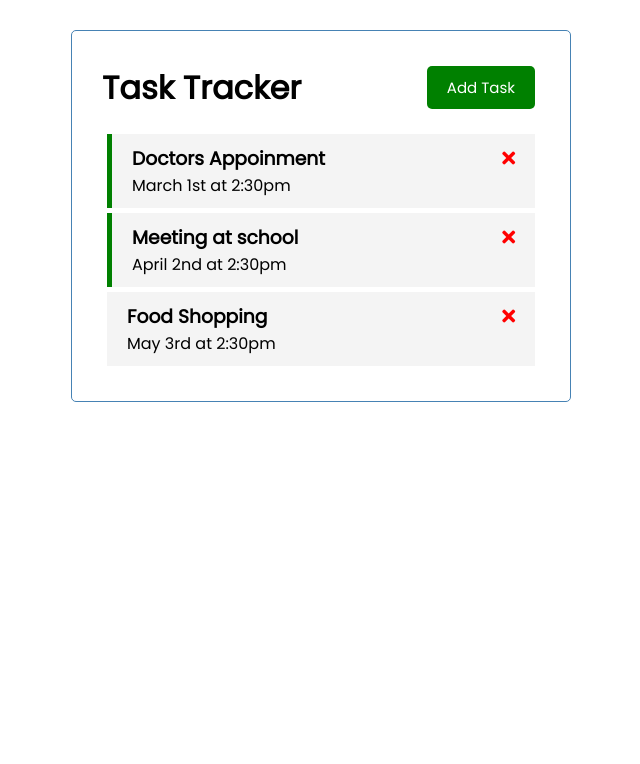
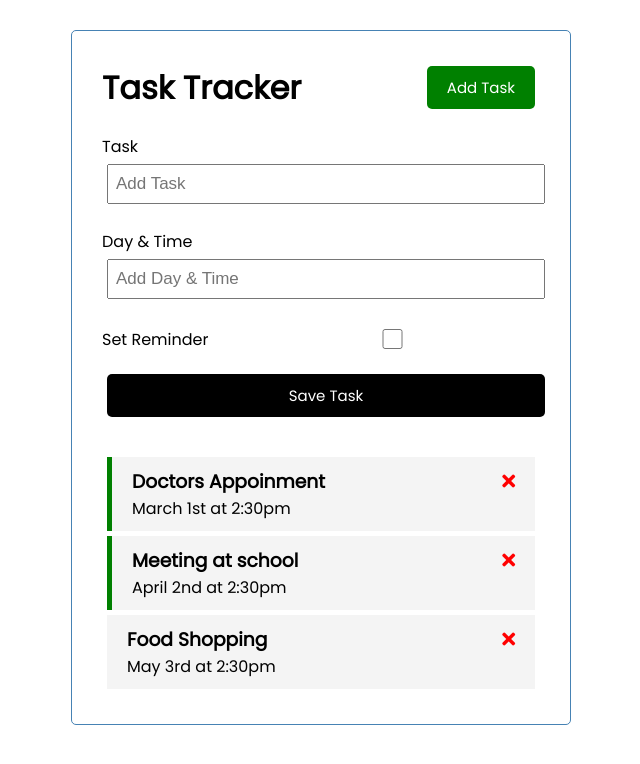
Before and after one commit to tahmid-tf/vue-revision-2023, a Vue app: page / in a window 1280 px wide. Shown: the top 764 px of the page, without its empty margins (319-959 px from the left). Built offline with nearby package versions, Linux system fonts and the light colour scheme.

Commit message:
start from 1:05:00

```diff
--- a/src/App.vue
+++ b/src/App.vue
@@ -1,7 +1,8 @@
 <template>
   <div>
     <div class="container">
-      <Header title="Task Tracker"></Header>
+      <Header title="Task Tracker" @showAddTask="showAddTask"></Header>
+      <AddTask @add-task="addTask"></AddTask>
       <Tasks
         :tasks="tasks"
         @delete-task="deleteTask"
@@ -14,11 +15,13 @@
 <script>
 import Header from "./components/Header.vue";
 import Tasks from "./components/Tasks.vue";
+import AddTask from "./components/AddTask.vue";
 
 export default {
   components: {
     Header,
     Tasks,
+    AddTask,
   },
 
   data() {
@@ -29,6 +32,14 @@
   },
 
   methods: {
+    showAddTask(data) {
+      console.log(data);
+    },
+
+    addTask(data) {
+      this.tasks.push(data);
+    },
+
     deleteTask(id) {
       this.tasks.splice(id - 1, 1);
     },
--- /dev/null
+++ b/src/components/AddTask.vue
@@ -0,0 +1,92 @@
+<template>
+  <div>
+    <form class="add-form" @submit="onSubmit">
+      <div class="form-control">
+        <label>Task</label>
+        <input type="text" v-model="text" name="text" placeholder="Add Task" />
+      </div>
+      <div class="form-control">
+        <label>Day & Time</label>
+        <input
+          type="text"
+          v-model="day"
+          name="day"
+          placeholder="Add Day & Time"
+        />
+      </div>
+      <div class="form-control form-control-check">
+        <label>Set Reminder</label>
+        <input type="checkbox" v-model="reminder" name="reminder" />
+      </div>
+
+      <input type="submit" value="Save Task" class="btn btn-block" />
+    </form>
+  </div>
+</template>
+
+<script>
+export default {
+  data() {
+    return {
+      text: "",
+      day: "",
+      reminder: false,
+    };
+  },
+
+  methods: {
+    onSubmit(e) {
+      e.preventDefault();
+
+      if (!this.text) {
+        alert("Please add a task");
+        return;
+      }
+
+      const newTask = {
+        id: Math.floor(Math.random() * 1000),
+        text: this.text,
+        day: this.day,
+        reminder: this.reminder,
+      };
+
+      this.text = "";
+      this.day = "";
+      this.reminder = false;
+
+      this.$emit("add-task", newTask);
+    },
+  },
+};
+</script>
+
+<style scoped>
+.add-form {
+  margin-bottom: 40px;
+}
+.form-control {
+  margin: 20px 0;
+}
+.form-control label {
+  display: block;
+}
+.form-control input {
+  width: 100%;
+  height: 40px;
+  margin: 5px;
+  padding: 3px 7px;
+  font-size: 17px;
+}
+.form-control-check {
+  display: flex;
+  align-items: center;
+  justify-content: space-between;
+}
+.form-control-check label {
+  flex: 1;
+}
+.form-control-check input {
+  flex: 2;
+  height: 20px;
+}
+</style>
--- a/src/components/Buttton.vue
+++ b/src/components/Buttton.vue
@@ -1,6 +1,10 @@
 <template>
   <div>
-    <button class="btn" :style="{ backgroundColor: color }" @click="onClick()">
+    <button
+      class="btn"
+      :style="{ backgroundColor: color }"
+      @click="changeValue()"
+    >
       {{ text }}
     </button>
   </div>
@@ -10,11 +14,18 @@
 export default {
   name: "button-component",
 
+  data() {
+    return {
+      showAddTask: false,
+    };
+  },
+
   props: ["color", "text"],
 
   methods: {
-    onClick() {
-      alert("click");
+    changeValue() {
+      this.showAddTask = !this.showAddTask;
+      this.$emit("showAddTask", this.showAddTask);
     },
   },
 };
--- a/src/components/Header.vue
+++ b/src/components/Header.vue
@@ -3,7 +3,7 @@
     <header>
       <h1>{{ title }}</h1>
 
-      <Buttton color="green" text="Add Task" />
+      <Buttton color="green" text="Add Task" @showAddTask="showAddTask" />
     </header>
   </div>
 </template>
@@ -16,6 +16,13 @@
   components: {
     Buttton,
   },
+
+  methods: {
+    showAddTask(data) {
+      this.$emit("showAddTask", data);
+    },
+  },
+
   props: {
     title: {
       type: String,
```
